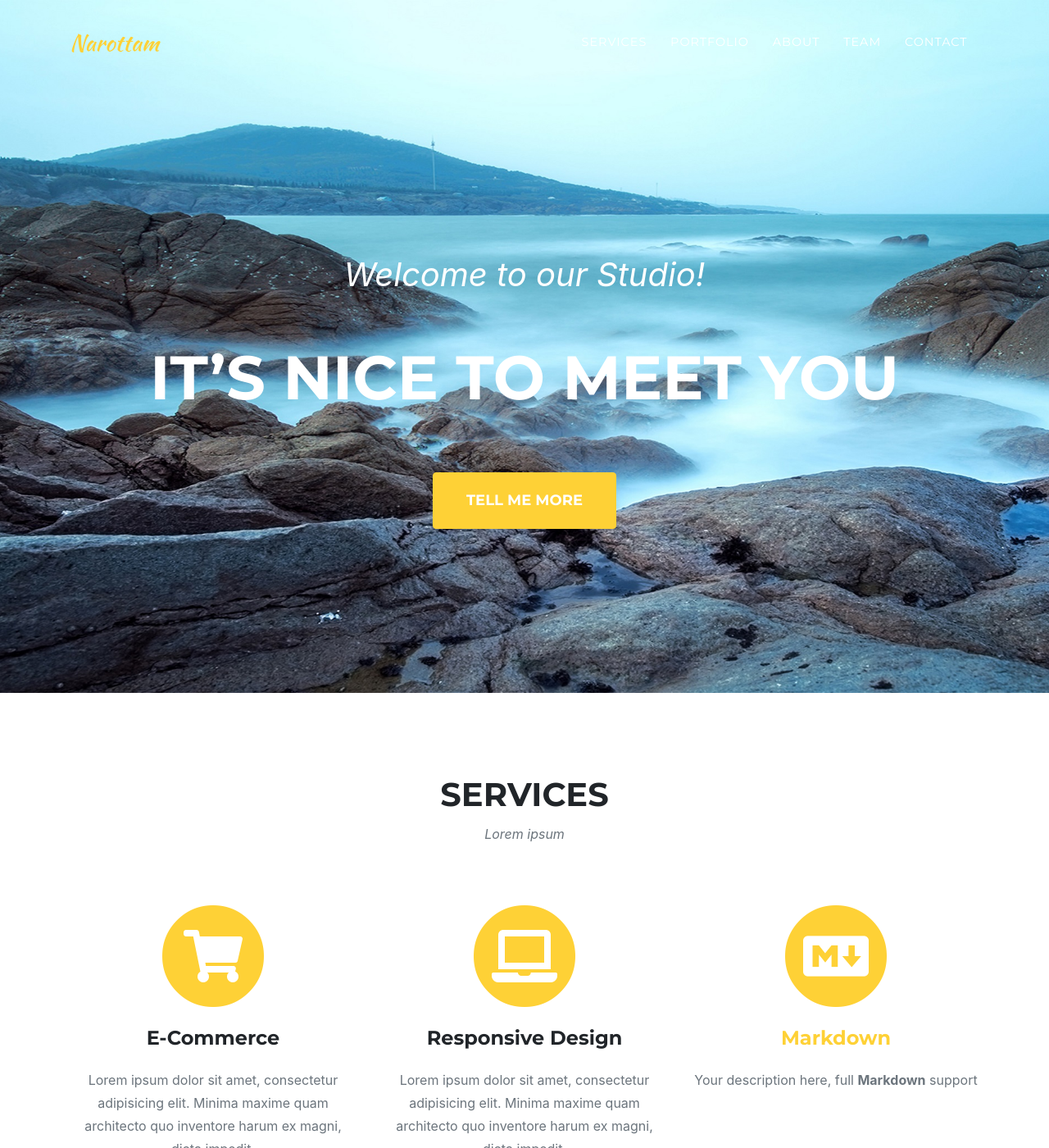
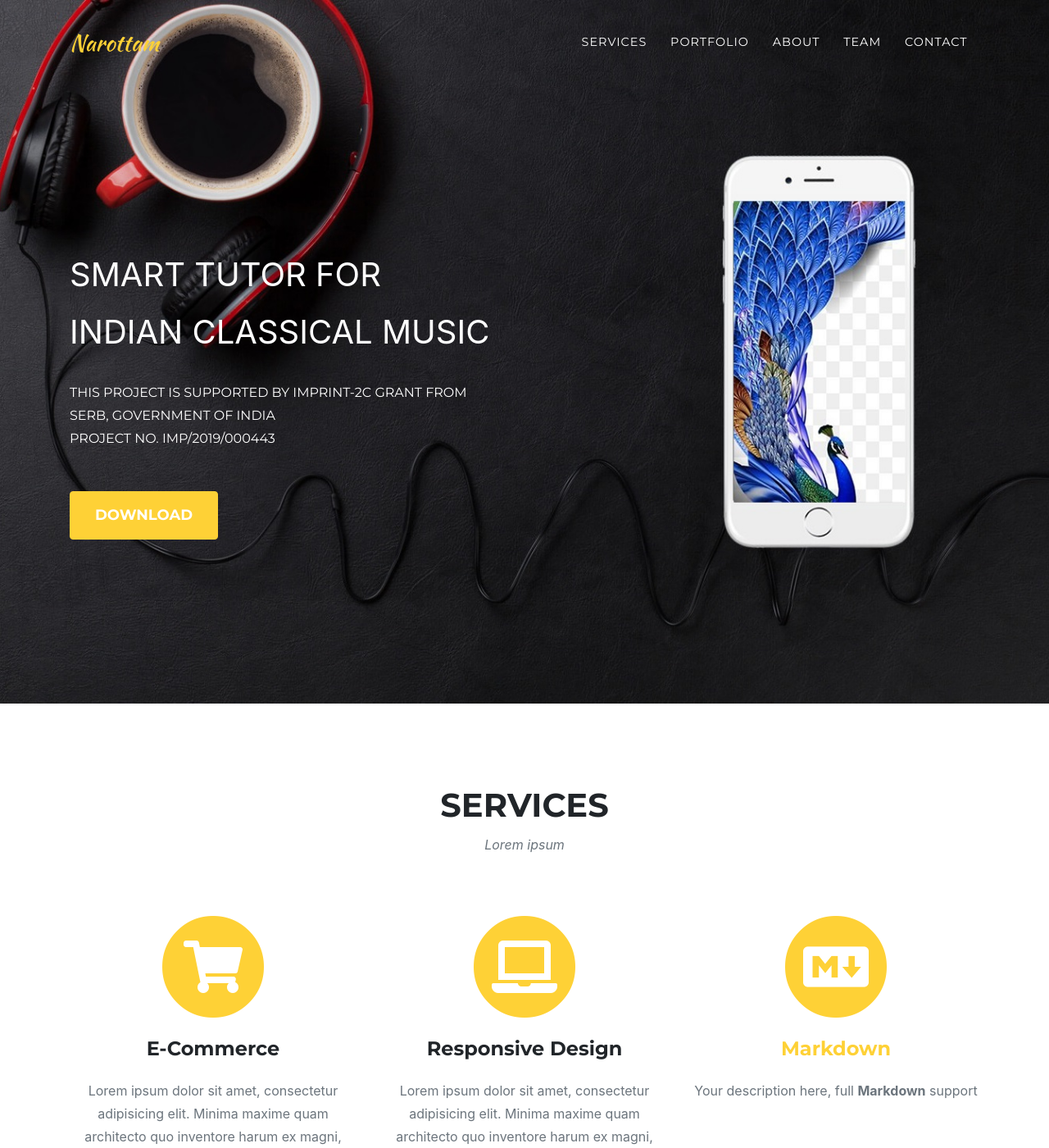
Before and after one commit to shivnp/myhomepage, a Jekyll site: the page built from index.md, in a window 1280 px wide and 1400 px high. Shown: the whole window at 82% size. Built offline with Jekyll 4.4.1, drawn with Linux system fonts in a browser that asks for light colours; some web fonts are replaced; some of the changed text lies outside the part shown.

Commit message:
some udates

```diff
--- a/_data/sitetext.yml
+++ b/_data/sitetext.yml
@@ -1,8 +1,8 @@
 header:
-    title: Welcome to our Studio!
-    text: It's Nice To Meet You
-    button: Tell Me More
-    buttonlink: "#services"
+    title: SMART TUTOR FOR <br> INDIAN CLASSICAL MUSIC
+    text: This project is supported by IMPRINT-2C grant from <br> SERB, Government of India <br> Project no. IMP/2019/000443
+    button: DOWNLOAD
+    buttonlink: "https://naro.mcainternship.com/musick.apk"
 
 services:
     title: "Services"
@@ -27,15 +27,14 @@ portfolio:
 
 
 timeline:
-    title: "About"
-    text: "Lorem ipsum timeline"
+    title: "TEACHERS"
+    text: ""
     section: timeline
     # left is the default
     #start_align: "left"
     events:
-      - title: "Our Humble Beginnings"
-        year: "2009-2011"
-        desc: "Lorem ipsum dolor sit amet, consectetur adipisicing elit. Sunt ut voluptatum eius sapiente, totam reiciendis temporibus qui quibusdam, recusandae sit vero unde, sed, incidunt et ea quo dolore laudantium consectetur!"
+      - title: "Devanand Pathak Ji - Violin"
+
         image: assets/img/timeline/1.jpg
         alt:
       - title: "An Agency is Born"
@@ -82,60 +81,21 @@ clients:
 
 team:
     title: "OUR AMAZING TEAM"
-    text: "Lorem ipsum dolor sit amet consectetur."
-    subtext: Lorem ipsum dolor sit amet, consectetur adipisicing elit. Aut eaque, laboriosam veritatis, quos non quis ad perspiciatis, totam corporis ea, alias ut unde. **Markdown** supported.
+    text: ""
+    subtext:
     section: team
     people:
       - name: "Dr. Vipul Arora"
         role: "Assistant Professor"
-        image: assets/img/team/vipul.png
-        social:
-          - url: https://twitter.com
-            icon: fab fa-twitter
-          - url: https://facebook.com
-            icon: fab fa-facebook-f
-          - url: https://linkedin.com
-            icon: fab fa-linkedin-in
+
       - name: "Prabal Pratap Singh"
-        role: "Senior Project Associate"
-        image: assets/img/team/prabal.png
-        social:
-          - url: https://twitter.com
-            icon: fab fa-twitter
-          - url: https://facebook.com
-            icon: fab fa-facebook-f
-          - url: https://linkedin.com
-            icon: fab fa-linkedin-in
+
       - name: "Vishwajeet Choubey"
-        role: "Senior Project Associate"
-        image: assets/img/team/vishwajeet.png
-        social:
-          - url: https://twitter.com
-            icon: fab fa-twitter
-          - url: https://facebook.com
-            icon: fab fa-facebook-f
-          - url: https://linkedin.com
-            icon: fab fa-linkedin-in
+
       - name: "Abhishek Rai"
-        role: ""
-        image: assets/img/team/abhishek.png
-        social:
-          - url: https://twitter.com
-            icon: fab fa-twitter
-          - url: https://facebook.com
-            icon: fab fa-facebook-f
-          - url: https://linkedin.com
-            icon: fab fa-linkedin-in
+
       - name: "Shiv Narayan Pandey"
-        role: "Senior Project Mechanic"
-        image: assets/img/team/shiv.png
-        social:
-          - url: https://twitter.com
-            icon: fab fa-twitter
-          - url: https://facebook.com
-            icon: fab fa-facebook-f
-          - url: https://linkedin.com
-            icon: fab fa-linkedin-in
+
 
 contact:
     title: "Contact Us"
--- a/_sass/components/_buttons.scss
+++ b/_sass/components/_buttons.scss
@@ -6,7 +6,7 @@
 
 .btn-xl {
   font-size: 18px;
-  padding: 20px 40px;
+  padding: 15px 30px;
 }
 
 .btn-primary {
@@ -21,6 +21,6 @@
   }
   &:active,
   &:focus {
-    box-shadow: 0 0 0 0.2rem rgba(254, 209, 55,.5) !important;
+    box-shadow: 0 0 0 0.2rem rgba(55, 148, 254, 0.5) !important;
   }
 }
--- a/_sass/layout/_masthead.scss
+++ b/_sass/layout/_masthead.scss
@@ -1,6 +1,6 @@
 // Styling for the masthead
 header.masthead {
-  text-align: center;
+  text-align: left;
   color: white;
   background-image: url("#{$header-image}");
   background-repeat: no-repeat;
@@ -12,14 +12,14 @@ header.masthead {
     padding-bottom: 100px;
     .intro-lead-in {
       font-size: 22px;
-      font-style: italic;
+      font-style: bold;
       line-height: 22px;
       margin-bottom: 25px;
       @include serif-font;
     }
     .intro-heading {
-      font-size: 50px;
-      font-weight: 700;
+      font-size: 16px;
+      font-weight: 200;
       line-height: 50px;
       margin-bottom: 25px;
       @include heading-font;
@@ -33,14 +33,14 @@ header.masthead {
       padding-bottom: 200px;
       .intro-lead-in {
         font-size: 40px;
-        font-style: italic;
+        font-style: bold;
         line-height: 40px;
         margin-bottom: 25px;
         @include serif-font;
       }
       .intro-heading {
-        font-size: 75px;
-        font-weight: 700;
+        font-size: 16px;
+        font-weight: 200;
         line-height: 75px;
         margin-bottom: 50px;
         @include heading-font;
--- a/_sass/layout/_team.scss
+++ b/_sass/layout/_team.scss
@@ -2,11 +2,7 @@
 .team-member {
   margin-bottom: 50px;
   text-align: center;
-  img {
-    width: 225px;
-    height: 225px;
-    border: 7px solid fade-out($black, 0.9);
-  }
+
   h4 {
     margin-top: 25px;
     margin-bottom: 0;
```
Also changed, not shown: assets/img/header.png, assets/img/header12.png (added).
